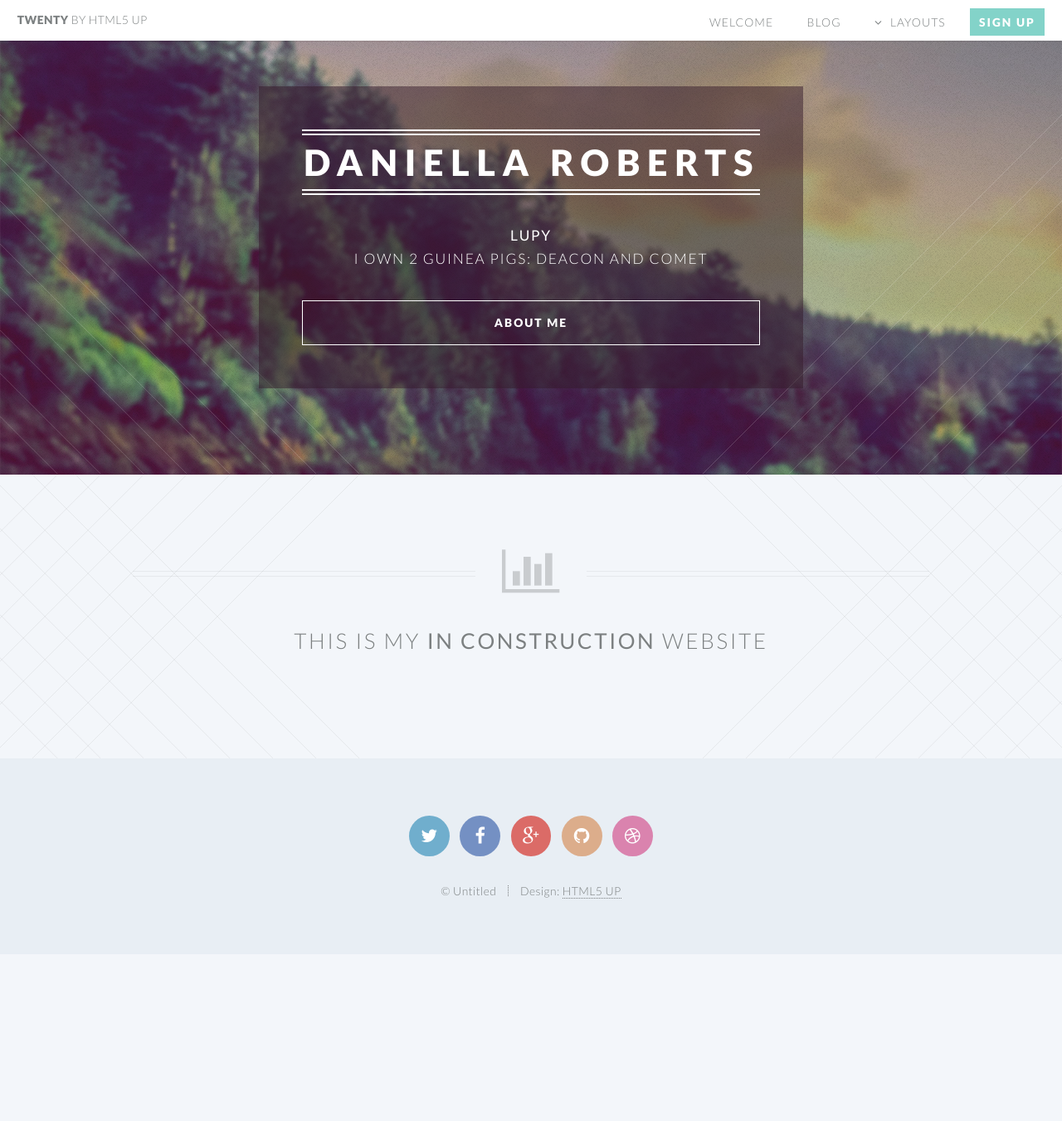
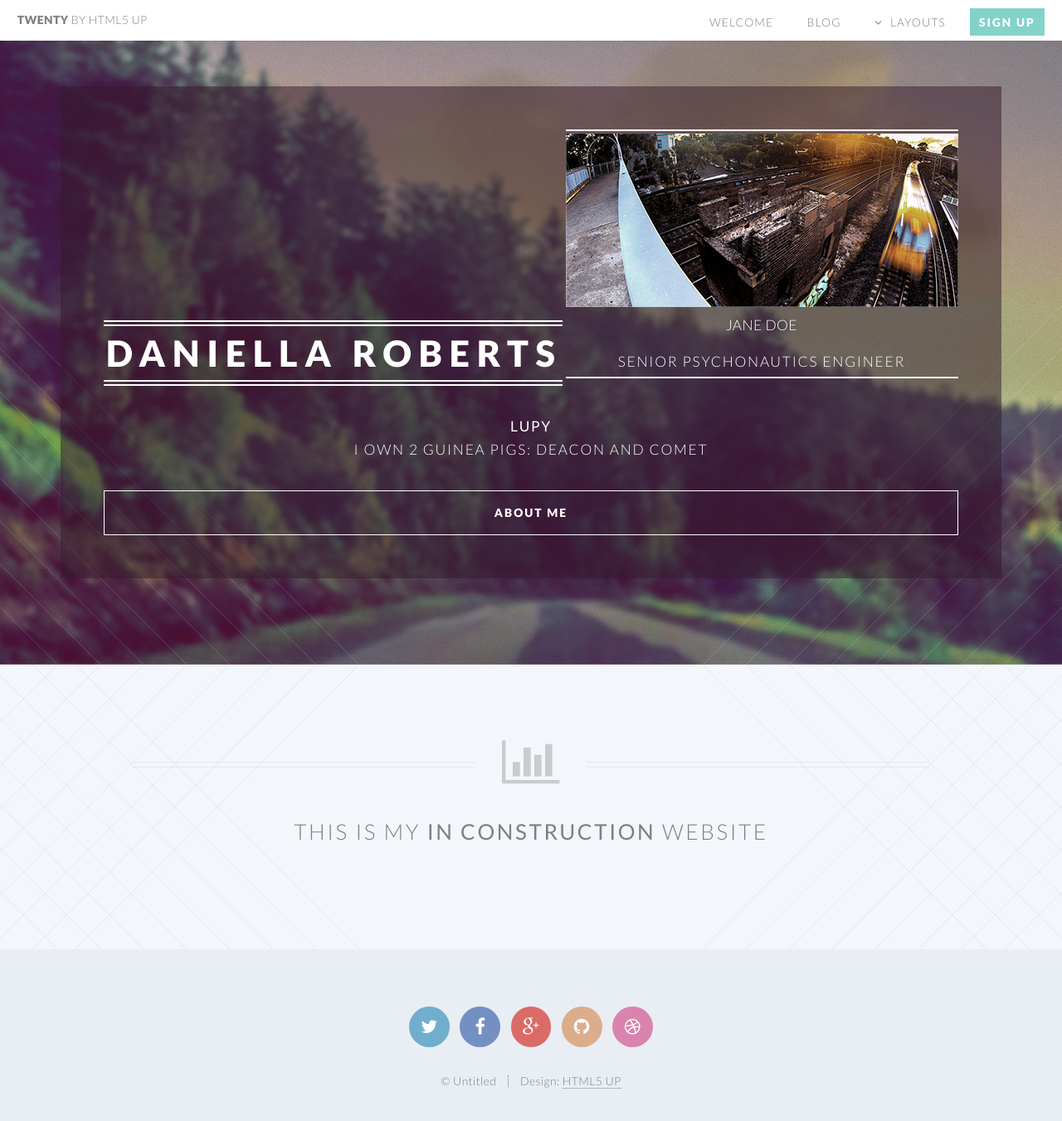
Before and after one commit to daniellaro/daniellaro.github.io, a Jekyll site: the page built from index.html, in a window 1280 px wide and 1380 px high. Shown: the top 1351 px of the window at 83% size. Built offline with Jekyll 4.4.1, drawn with Linux system fonts in a browser that asks for light colours.

Commit message:
Update banner.html

```diff
--- a/_includes/banner.html
+++ b/_includes/banner.html
@@ -12,6 +12,14 @@
         <header>
             <h2>Daniella Roberts</h2>
         </header>
+
+        <!-- Main -->
+        <header>
+            <span class="avatar"><img src="images/pic01.jpg" alt="" /></span>
+            <h1>Jane Doe</h1>
+            <p>Senior Psychonautics Engineer</p>
+        </header>
+
         <p> <strong>Lupy</strong>
         <br />
         I own 2 guinea pigs: Deacon and Comet
```
